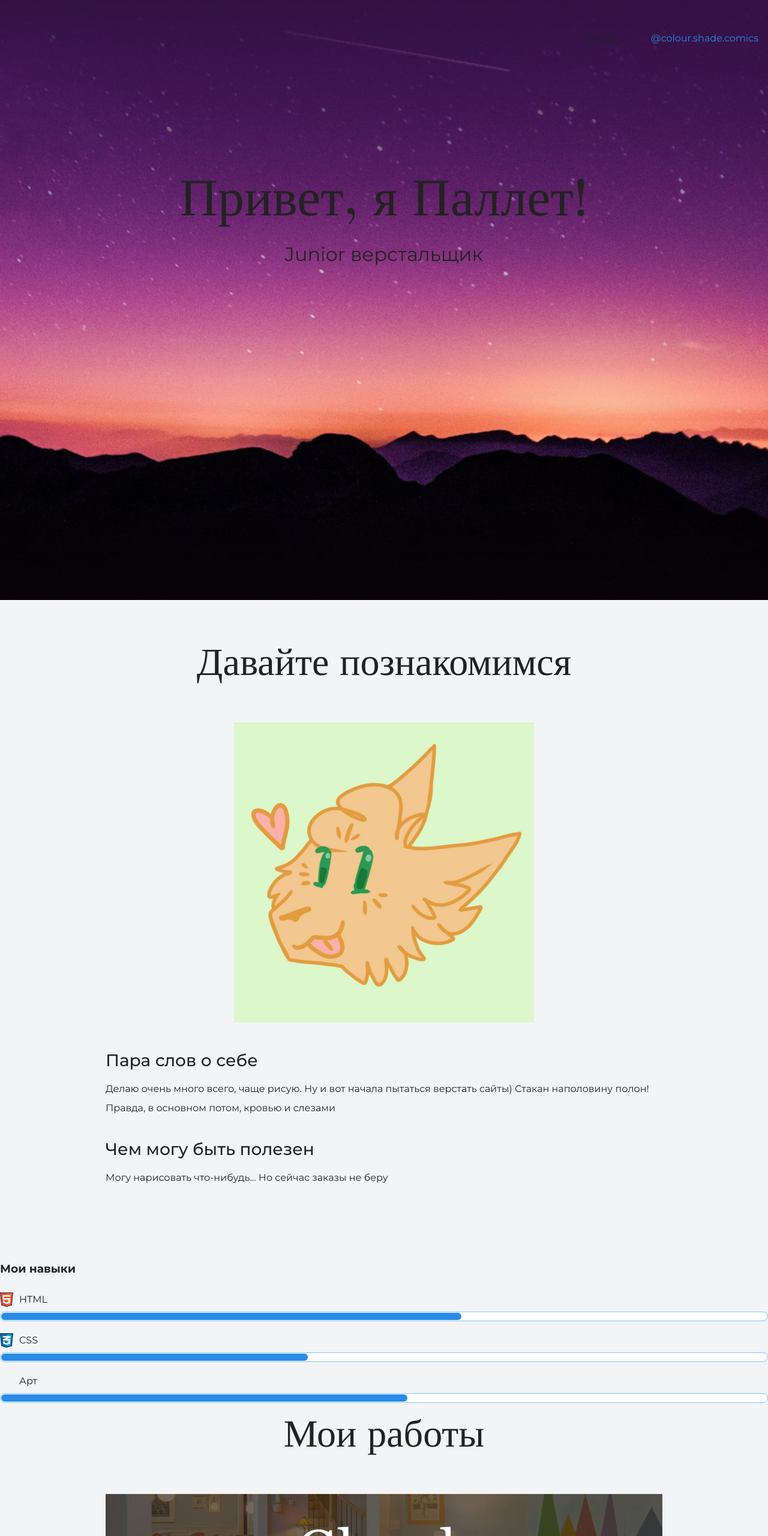
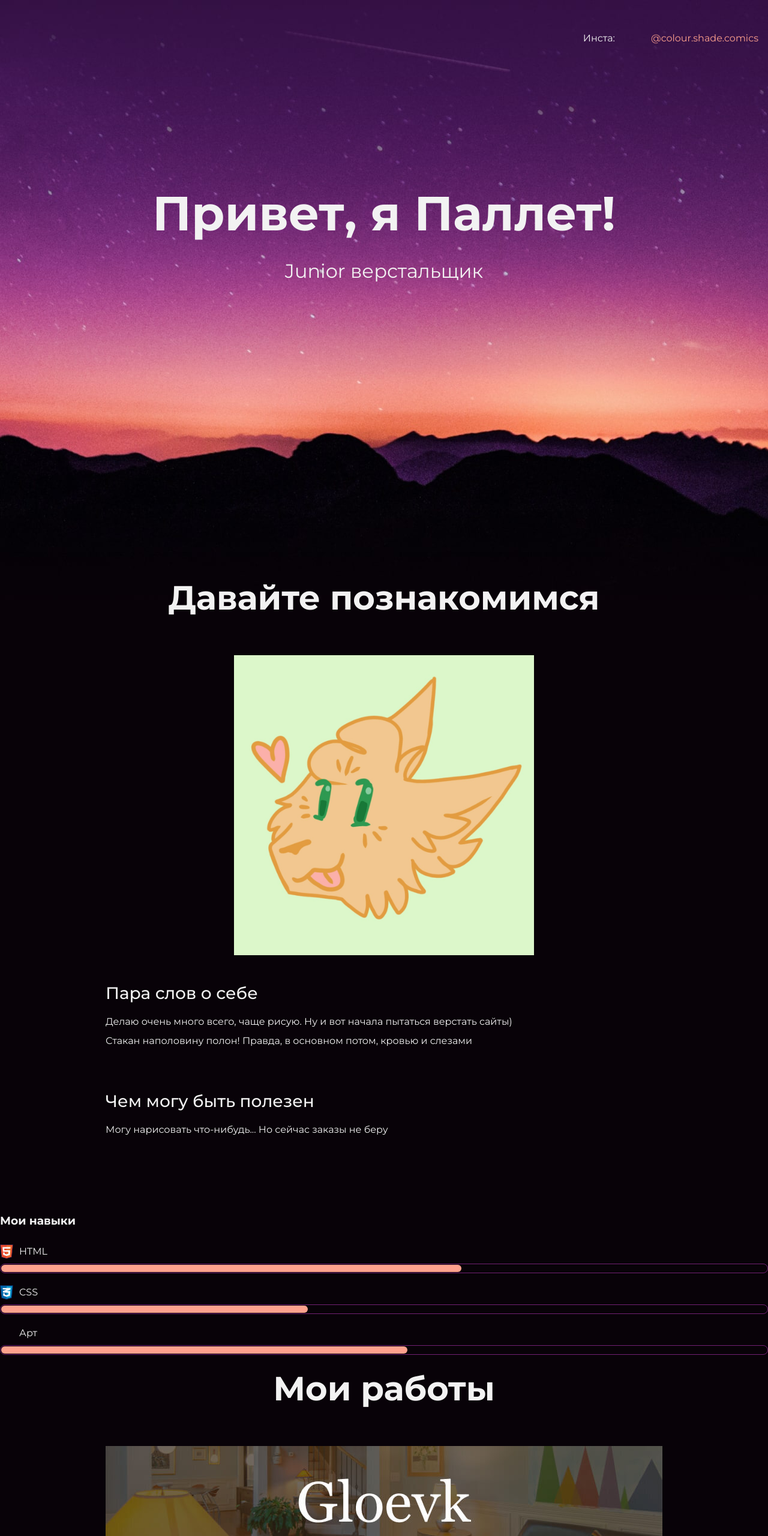
Before and after one commit to PalletShade/my-site, a plain HTML site: page index.html in a window 1280 px wide. Shown: the top 2560 px of the page at 60% size. Drawn offline with nearby package versions, Linux system fonts and the light colour scheme; files whose address does not match are found by name.

Commit message:
темная тема?

```diff
--- a/style.css
+++ b/style.css
@@ -4,8 +4,8 @@ body {
   font-family: "Montserrat", "Helvetica", "Arial", sans-serif;
   font-size: 16px;
   line-height: 32px;
-  color: #222222;
-  background-color: #f2f4f6;
+  color: #f2f2f2;
+  background-color: #080208;
   background-image: url("img/hero-bg.jpg");
   background-repeat: no-repeat;
   background-position: top center;
@@ -18,7 +18,7 @@ body {
 }
 
 .page-header {
-  margin: 0 0 160px;
+  margin: 0 0 180px;
   padding: 32px 0 32px;
 }
 
@@ -30,7 +30,7 @@ body {
 
 .page-header a {
   margin-left: 56px;
-  color: #288be6;
+  color: #fea18d;
   text-decoration: none;
   background-repeat: no-repeat;
   background-position: left;
@@ -38,16 +38,16 @@ body {
 
 .header-email {
   padding-left: 30px;
-  background-image: url("img/icon-email-header.svg");
+  background-image: url("img/icon-email.svg");
 }
 
 .header-phone {
   padding-left: 25px;
-  background-image: url("img/icon-phone-header.svg");
+  background-image: url("img/icon-phone.svg");
 }
 
 .hero-image {
-  margin-bottom: 620px;
+  margin-bottom: 480px;
 }
 
 .hero-image .container {
@@ -56,11 +56,9 @@ body {
 }
 
 .heading {
-  margin: 0 0 16px;
-  font-family: "Old Standard TT", "Times", "Times New Roman", serif;
-  font-size: 88px;
+  margin: 0 0 24px;
+  font-size: 80px;
   line-height: 96px;
-  font-weight: 400;
 }
 
 .hero-image p {
@@ -75,10 +73,8 @@ body {
 
 .subheading {
   margin: 0 0 56px;
-  font-family: "Old Standard TT", "Times", "Times New Roman", serif;
-  font-size: 64px;
+  font-size: 56px;
   line-height: 80px;
-  font-weight: 400;
   text-align: center;
 }
 
@@ -97,6 +93,7 @@ body {
 
 .intro p {
   margin: 0 0 32px;
+  white-space: pre;
 }
 
 .skills-list {
@@ -118,20 +115,23 @@ body {
   background-image: url("img/icon-css.svg");
 }
 
+.skill-art {
+  background-image: url("img/user.svg");}
+
 .level {
   margin: 4px 0 16px;
   padding: 0;
   height: 14px;
   font-size: 0;
-  background-color: #ffffff;
-  border: 1px solid #86c3fa;
+  background-color: #080208;
+  border: 1px solid #712073;
   border-radius: 8px;
 }
 
 .level div {
   margin: 1px;
   height: 12px;
-  background-color: #288be6;
+  background-color: #fea18d;
   border-radius: 6px;
 }
 
@@ -165,19 +165,18 @@ body {
   text-decoration: none;
   text-transform: uppercase;
   border-radius: 4px;
-  background-color: #288be6;
+  background-color: #712073;
   color: #ffffff;
 }
 
 .page-footer {
   padding: 40px 0;
-  background-color: #00417d;
-  color: #ffffff;
+  background-color: #260c26;
 }
 
 .page-footer a {
   margin-left: 56px;
-  color: inherit;
+  color: #fea18d;
   text-decoration: none;
   background-repeat: no-repeat;
   background-position: left;
@@ -185,10 +184,10 @@ body {
 
 .footer-email {
   padding-left: 30px;
-  background-image: url("img/icon-email-footer.svg");
+  background-image: url("img/icon-email.svg");
 }
 
 .footer-phone {
   padding-left: 25px;
-  background-image: url("img/icon-phone-footer.svg");
+  background-image: url("img/icon-phone.svg");
 }
```
